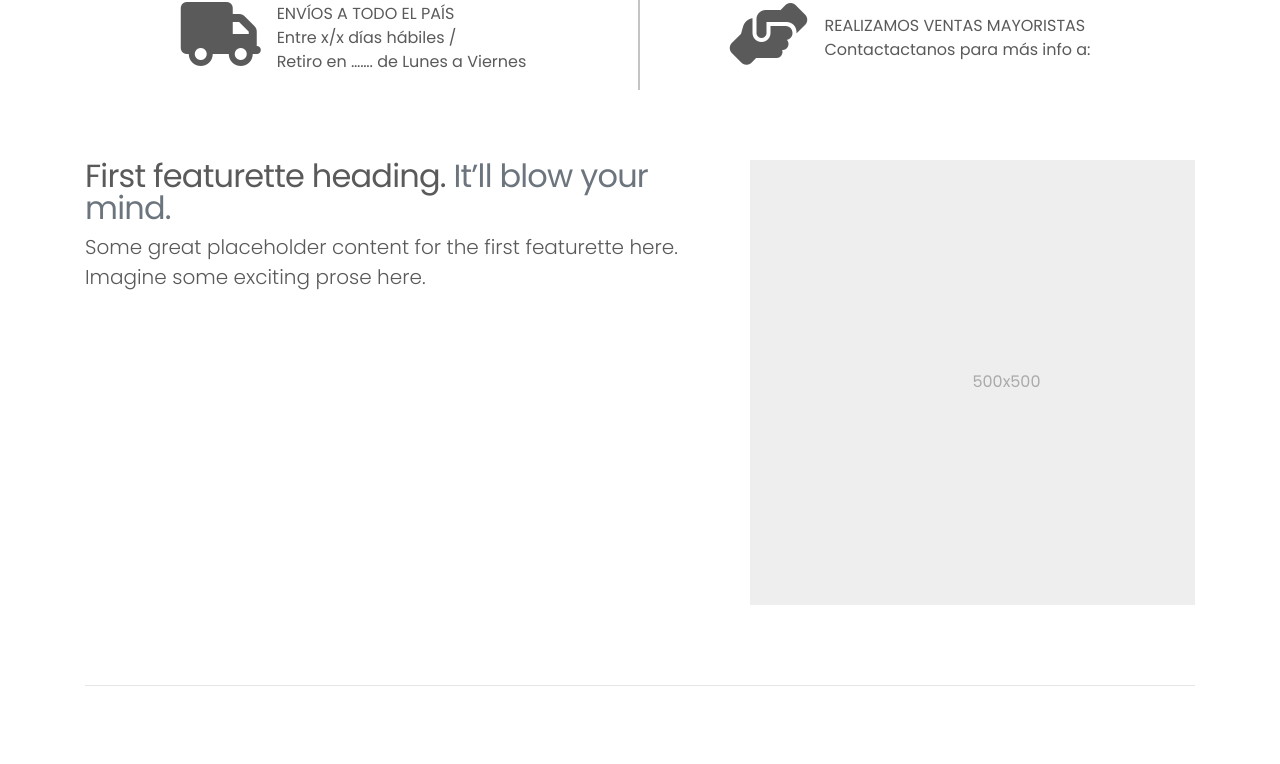
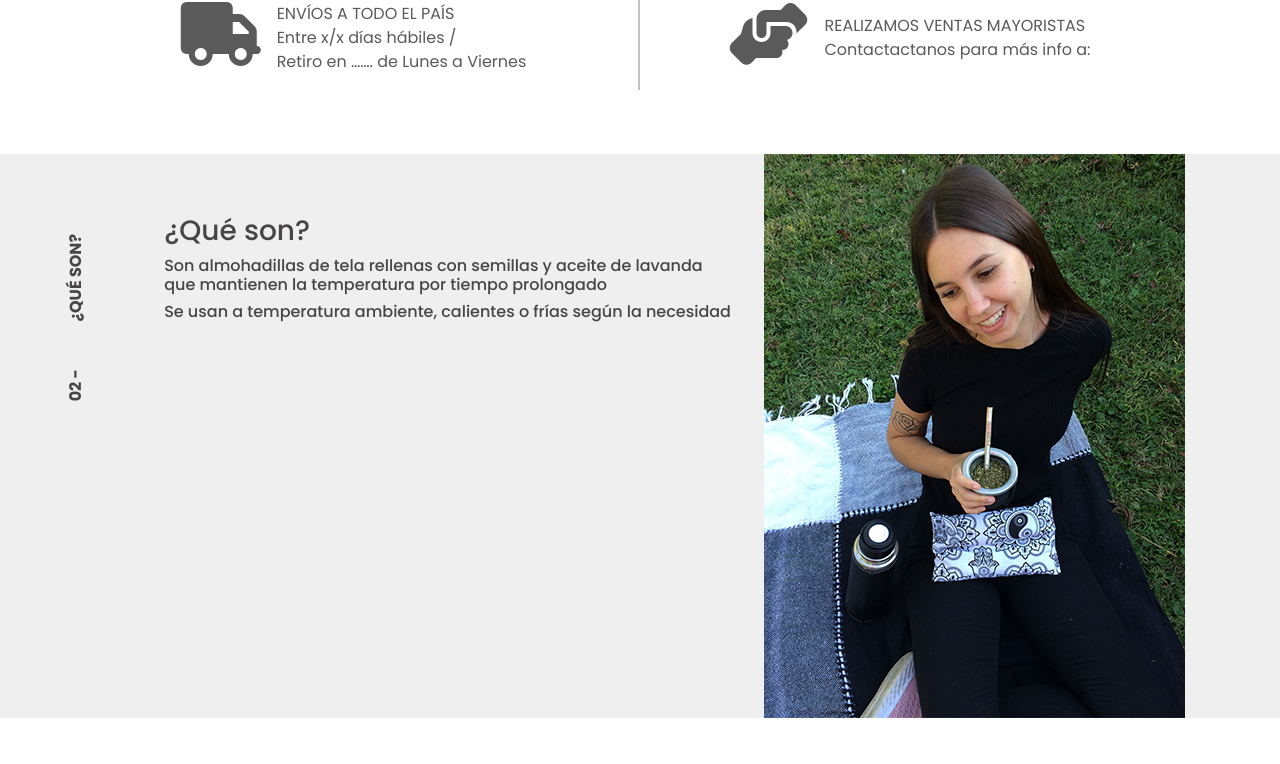
Before and after one commit to AgustinTafura/cherry-coder, a React (Create React App) app: page / in a window 1280 px wide. Shown: the part 591-1355 px from the top of the page. Built offline with nearby package versions, Linux system fonts and the light colour scheme.

Commit message:
merge con cambios en master y modificaciones en el body

```diff
--- a/src/App.css
+++ b/src/App.css
@@ -103,17 +103,42 @@ img.logoNav {
   height: 100%;
 }
 
+/* CONTENT BODY
+-------------------------------------------------- */
+
+.textoHorizontalBody {
+  padding-top: 60px;
+  padding-bottom: 70px;
+  padding-left: 70px;
+  font-size: 25px;
+  color: rgb(71, 69, 69);
+  background-image: ;
+}
+
+.fondoDivBody {
+  background-color: #efefef;
+  margin-top: 60px;
+  margin-bottom: 50px;
+}
+
+.textoBody {
+  writing-mode: vertical-lr;
+  transform: rotate(180deg);
+  color: rgb(71, 69, 69);
+  font-size: 100%;
+  padding-bottom: 80px;
+  padding-right: 50px;
+  white-space: pre;
+
+}
+
 
 /* MARKETING CONTENT
 -------------------------------------------------- */
 
 /* Center align the text within the three columns below the carousel */
 
-
-.marketing {
-  margin-top: 70px;
-}
-
+/*
 .marketing .col-lg-4 {
   margin-bottom: 1.5rem;
   text-align: center;
@@ -127,7 +152,7 @@ img.logoNav {
 .marketing .col-lg-4 p {
   margin-right: .75rem;
   margin-left: .75rem;
-}
+} */
 
 /* Featurettes
 ------------------------- */
@@ -147,37 +172,7 @@ img.logoNav {
 
 /* RESPONSIVE CSS
 -------------------------------------------------- */
-/*
-@media (min-width: 40em) {
 
-  .carousel-caption p {
-    margin-bottom: 1.25rem;
-    font-size: 1.25rem;
-    line-height: 1.4;
-  }
-
-  .featurette-heading {
-    font-size: 50px;
-  }
-
-  .carouselTamanio {
-    height: 513px;
-
-  }
-}
-
-
-
-@media (min-width: 62em) {
-  .featurette-heading {
-    margin-top: 7rem;
-  }
-
-  .carouselTamanio {
-    height: 513px;
-
-  }
-} */
 
 @media (max-width: 576px) {
   .carouselTamanio {
--- a/src/App.js
+++ b/src/App.js
@@ -9,6 +9,7 @@ import ContactBubble from './components/ContactBubble';
 import InstagramCarousel from './components/InstagramCarousel';
 import SuscriptionEmail from './components/SuscriptionEmail';
 import ShippingInfo from './components/ShippingInfo';
+import ContentBody from './components/Content2';
 
 function App() {
   return (
@@ -18,10 +19,11 @@ function App() {
       </header>
       <main>
         <CherryCarousel />
-        <ShippingInfo/>
+        <ShippingInfo />
+        <ContentBody />
         <SectionContainer />
-        <SuscriptionEmail/>
-        <InstagramCarousel/>
+        <SuscriptionEmail />
+        <InstagramCarousel />
       </main>
       <FooterContainer />
       <ContactBubble />
--- a/src/components/Content/index.css
+++ /dev/null
@@ -1,4 +0,0 @@
-#oo {
-    background-color: green;
-    text-align: center;
-}
--- /dev/null
+++ b/src/components/Content2/index.jsx
@@ -0,0 +1,21 @@
+
+const ContentBody = () => {
+  return (
+    <div className="row fondoDivBody">
+      <div className="col-lg-1">
+        <h3 className="textoBody"><strong>02 -              ¿QUÉ SON?</strong></h3>
+      </div>
+      <div className="col-lg-6 textoHorizontalBody">
+        <h3>¿Qué son?</h3>
+        <h6>Son almohadillas de tela rellenas con semillas y aceite de lavanda que mantienen la temperatura por tiempo prolongado</h6>
+        <h6>Se usan a temperatura ambiente, calientes o frías según la necesidad</h6>
+
+      </div>
+      <div className="col-lg-5">
+        <img src={`${process.env.PUBLIC_URL}/assets/img/imagen4.jpg`} />
+      </div>
+    </div>
+  )
+}
+
+export default ContentBody
--- a/src/components/ShippingInfo/index.jsx
+++ b/src/components/ShippingInfo/index.jsx
@@ -1,6 +1,5 @@
 import { useState } from 'react'
 import './index.css'
-
 
 const ShippingInfo = () => {
 
@@ -11,9 +10,9 @@ const ShippingInfo = () => {
   })
 
   return (
-    <div id='shipping-container' className='container-fluid d-flex justify-content-center'>
+    <div id='shipping-container' className='d-flex justify-content-center'>
       <div className='container row '>
-        <div className='col-6 shipping-left d-flex justify-content-center no-gutters'>
+        <div className='col-12 col-md-6 shipping-left d-flex justify-content-center no-gutters'>
           <i className="fas fa-truck"></i>
           <div className='shipping-info'>
             <div>ENVÍOS A TODO EL PAÍS</div>
@@ -21,7 +20,7 @@ const ShippingInfo = () => {
             <div>Retiro en ……. de Lunes a Viernes</div>
           </div>
         </div>
-        <div className='col-6 shipping-right d-flex justify-content-center no-gutters'>
+        <div className='col-12 col-md-6 shipping-right d-flex justify-content-center no-gutters'>
           <i className="fas fa-hands-helping"></i>
           <div className='shipping-info'>
             <div>REALIZAMOS VENTAS MAYORISTAS</div>
```
Also changed, not shown: public/assets/img/fondolavanda.jpg (added), public/assets/img/imagen4.jpg (added), src/components/Content/index.jsx (indentation only).
